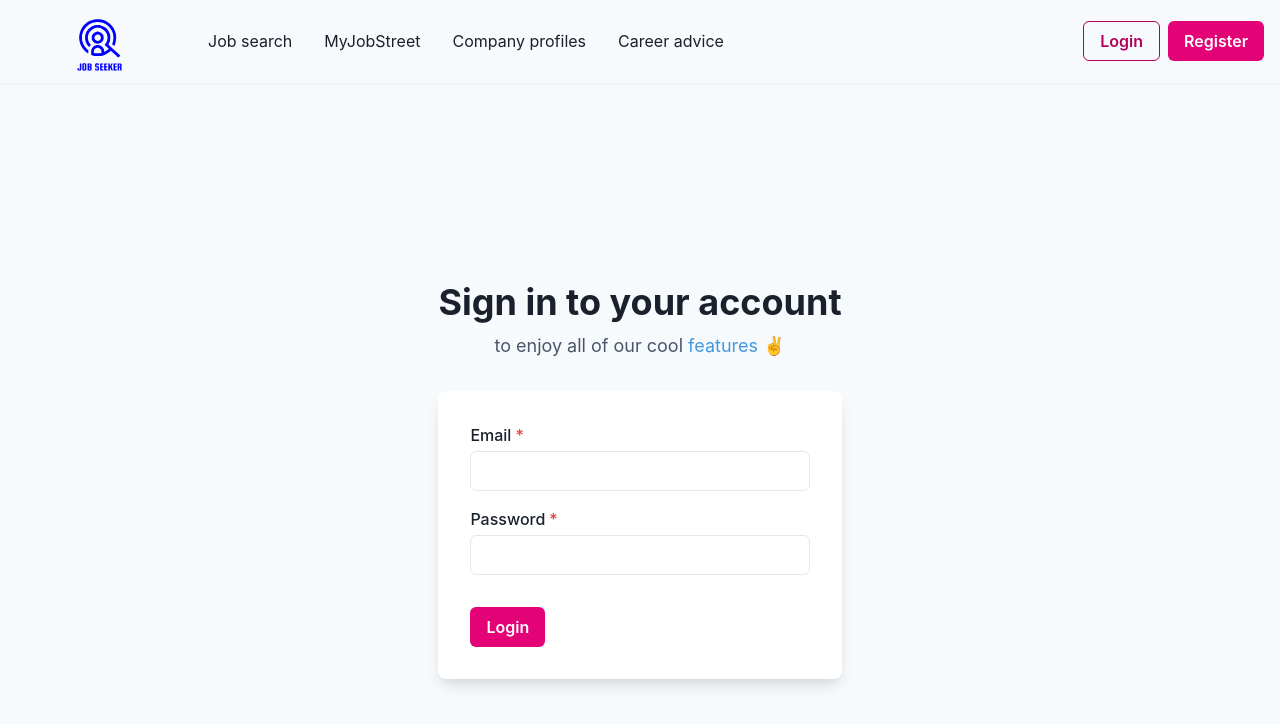
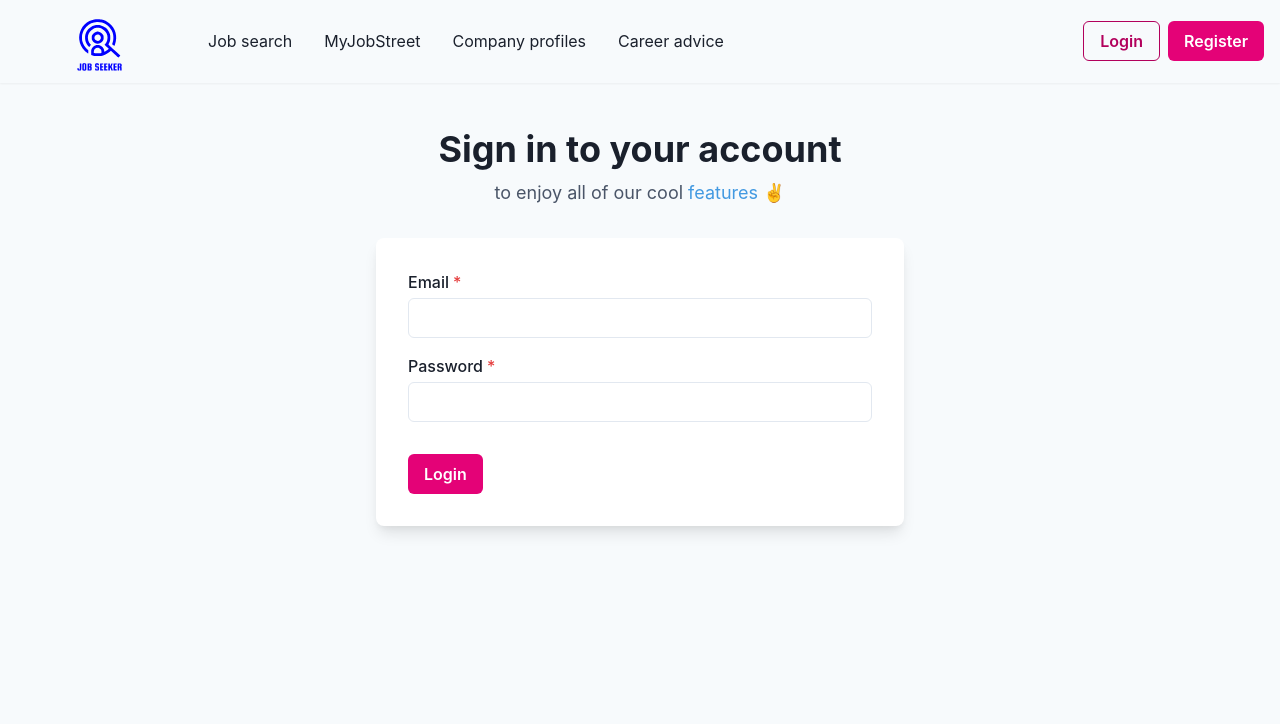
Before and after one commit to Learning-project-grp/jobsearch-frontend, a Next.js app: page /login in a window 1280 px wide. Shown: the top 724 px of the page. Built offline with nearby package versions, Linux system fonts and the light colour scheme.

Commit message:
Refine login/register style

```diff
--- a/pages/login.tsx
+++ b/pages/login.tsx
@@ -50,12 +50,17 @@ const LoginPage = (props: Props) => {
 
   return (
     <Flex
-      minH={'100vh'}
       align={'center'}
       justify={'center'}
       bg={useColorModeValue('gray.50', 'gray.800')}
     >
-      <Stack spacing={8} mx={'auto'} maxW={'lg'} py={12} px={6}>
+      <Stack
+        spacing={8}
+        mx={'auto'}
+        w={'xl'}
+        py={12}
+        px={6}
+      >
         <Stack align={'center'}>
           <Heading fontSize={'4xl'}>Sign in to your account</Heading>
           <Text fontSize={'lg'} color={'gray.600'}>
```
Also changed, not shown: pages/register.tsx (+3 -6 lines).
